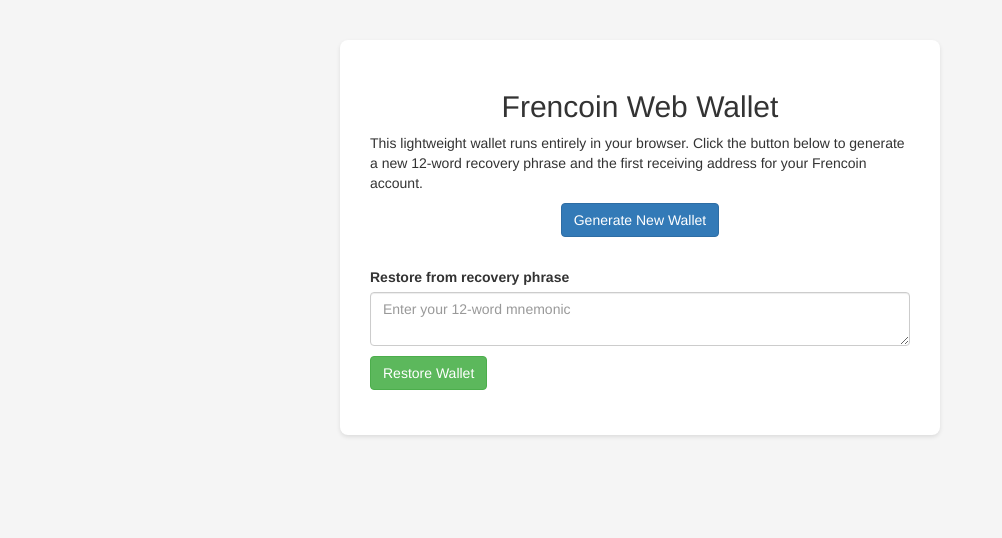
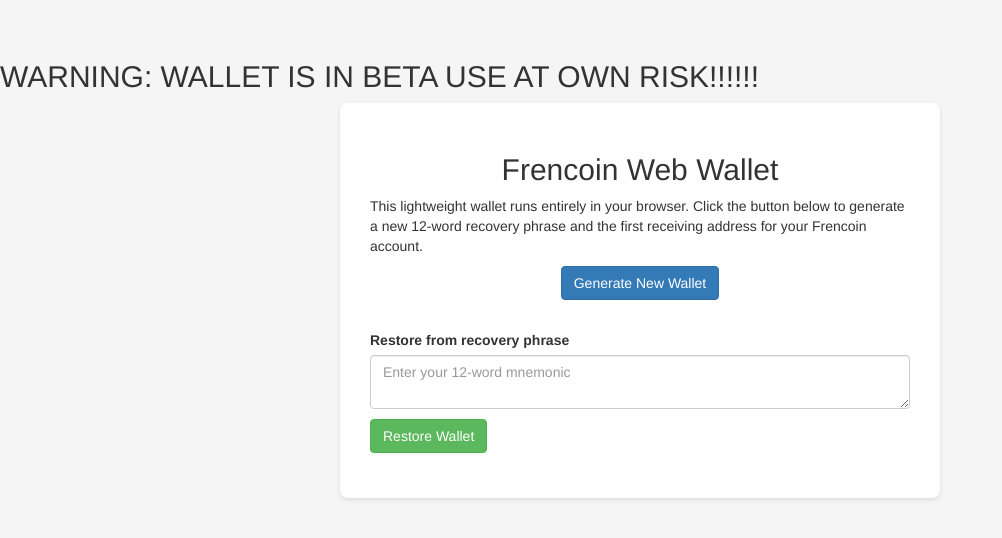
Before and after one commit to sudormdir/Frencoin-Web-Wallet, a plain HTML site: page index.html in a window 1280 px wide. Shown: the whole page, without its empty margins (0-1002 px from the left). Drawn offline with nearby package versions, Linux system fonts and the light colour scheme; a small style sheet from the web is missing.

Commit message:
Update index.html
Added warning

```diff
--- a/index.html
+++ b/index.html
@@ -4,6 +4,7 @@
     <meta charset="UTF-8" />
     <meta name="viewport" content="width=device-width, initial-scale=1.0" />
     <title>Frencoin Web Wallet</title>
+    <h2>WARNING: WALLET IS IN BETA USE AT OWN RISK!!!!!!</h2>
     <!--
       This file implements a simple, client‑side web wallet for Frencoin.
       It leverages the open source bitcoinjs‑lib and bip39 libraries to
```
